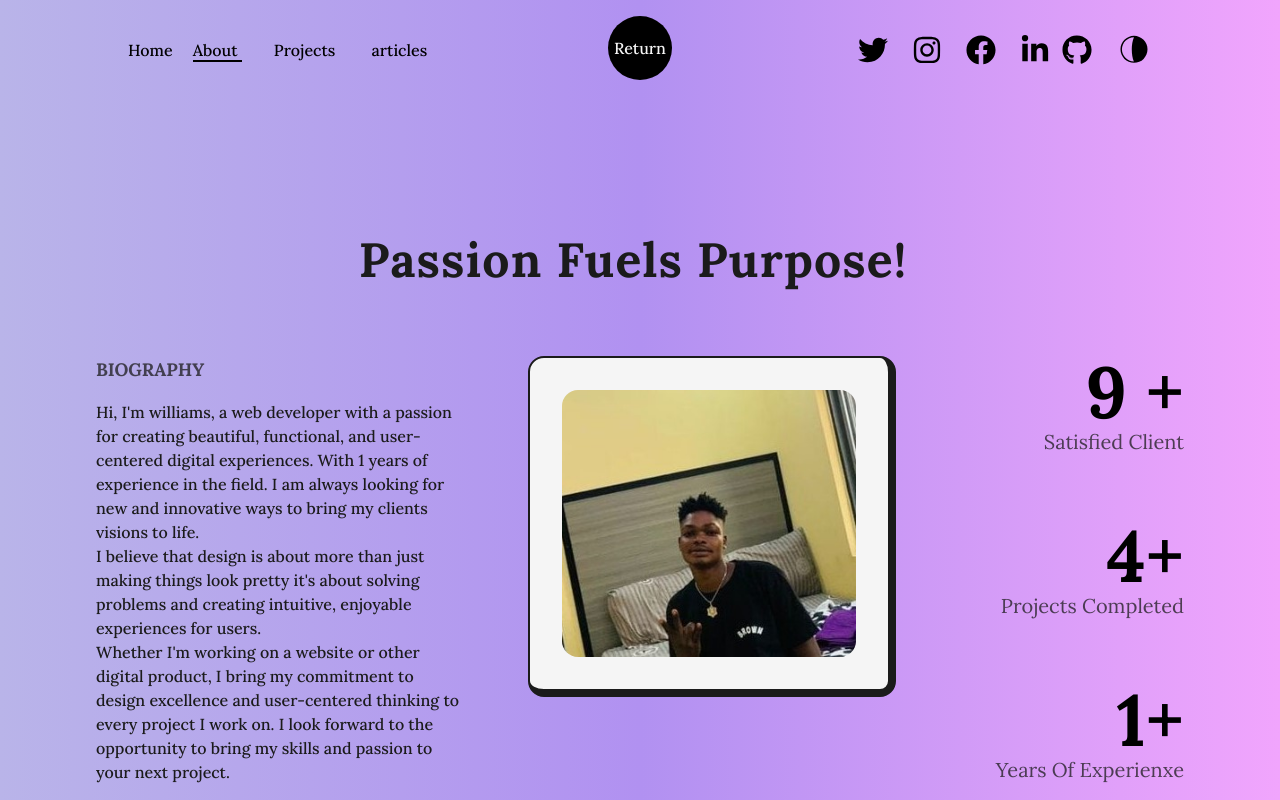
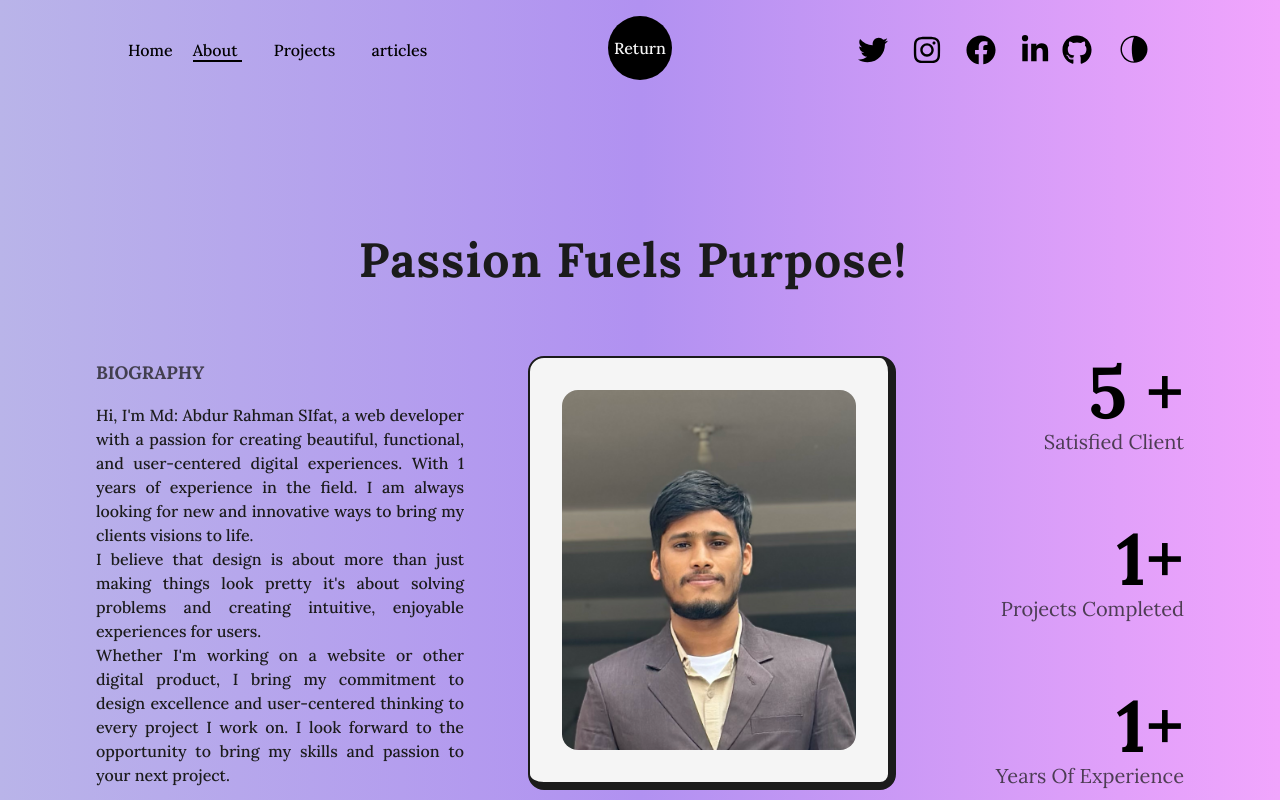
Before and after one commit to sifat-99/MD_ABDUR_RAHMAN_SIFAT, a Next.js app: page /about in a window 1280 px wide. Shown: the top 800 px of the page. Built offline with nearby package versions, Linux system fonts and the light colour scheme.

Commit message:
About page Updated

```diff
--- a/package.json
+++ b/package.json
@@ -1,5 +1,5 @@
 {
-  "name": "developer-portfolio-starter-code",
+  "name": "sifat-portfolio-starter",
   "version": "0.1.0",
   "private": true,
   "scripts": {
--- a/src/pages/about.js
+++ b/src/pages/about.js
@@ -2,7 +2,7 @@ import AnimatedText from "@/components/AnimatedText";
 import Layout from "@/components/Layout";
 import Head from "next/head";
 import Image from "next/image";
-import profilePic from "../../public/images/projects/williams port2.jpg";
+import profilePic from "../../public/Sifat.png";
 import { useEffect, useRef } from "react";
 import { useInView, useMotionValue, useSpring } from "framer-motion";
 import Skills from "@/components/skills";
@@ -48,19 +48,19 @@ function about() {
               <h2 className="mb-4 text-lg font-bold uppercase dark:text-stone-100 text-dark/75">
                 biography
               </h2>
-              <p className="font-medium text-dark dark:text-light">
-                Hi, I&apos;m williams, a web developer with a passion for
+              <p className="font-medium text-dark dark:text-light text-justify">
+                Hi, I&apos;m Md: Abdur Rahman SIfat, a web developer with a passion for
                 creating beautiful, functional, and user-centered digital
                 experiences. With 1 years of experience in the field. I am
                 always looking for new and innovative ways to bring my clients
                 visions to life.
               </p>
-              <p className="font-medium text-dark dark:text-light">
+              <p className="font-medium text-dark dark:text-light text-justify">
                 I believe that design is about more than just making things look
                 pretty it&apos;s about solving problems and creating intuitive,
                 enjoyable experiences for users.
               </p>
-              <p className="font-medium text-dark">
+              <p className="font-medium text-dark text-justify">
                 Whether I&apos;m working on a website or other digital product,
                 I bring my commitment to design excellence and user-centered
                 thinking to every project I work on. I look forward to the
@@ -71,7 +71,7 @@ function about() {
               <div className="absolute top-0 -right-3 -z-10 w-[102%] h-[103%] rounded-2xl  bg-dark"></div>
               <Image
                 src={profilePic}
-                alt="williams"
+                alt="Md: Abdur Rahman SIfat"
                 className="w-full h-auto rounded-2xl"
                 priority
                 sizes="(max-width: 768px) 100vw, (max-width: 1200px) 50vw, 33vw"
@@ -81,7 +81,7 @@ function about() {
             <div className="col-span-2 flex flex-col items-end justify-between xl:col-span-8 xl:flex-row xl:items-center md:order-3">
               <div className="flex flex-col justify-center items-end xl:items-center">
                 <span className="text-7xl font-bold inline-block md:text-6xl sm:text-5xl xs:text-4xl">
-                  <AnimatedNumber value={9} /> +
+                  <AnimatedNumber value={5} /> +
                 </span>
                 <h2 className="text-xl medium capitalize xl:text-center sm:text-base xs:text-sm md:text-xl dark:text-light text-dark/75">
                   satisfied client
@@ -89,7 +89,7 @@ function about() {
               </div>
               <div className="flex flex-col justify-center items-end">
                 <span className="text-7xl font-bold inline-block  md:text-6xl sm:text-5xl xs:text-4xl">
-                  <AnimatedNumber value={4} />+
+                  <AnimatedNumber value={1} />+
                 </span>
                 <h2 className="text-xl medium capitalize  text-dark/75 dark:text-light xl:text-center sm:text-base xs:text-sm md:text-xl">
                   projects completed
@@ -100,7 +100,7 @@ function about() {
                   <AnimatedNumber value={1} />+
                 </span>
                 <h2 className="text-xl medium capitalize xl:items-center dark:text-light xl:text-center sm:text-base xs:text-sm md:text-xl text-dark/75">
-                  years of experienxe
+                  years of experience
                 </h2>
               </div>
             </div>
--- a/src/pages/projects.js
+++ b/src/pages/projects.js
@@ -17,7 +17,7 @@ const FramerImage = motion(Image);
 
 function FeaturedProject({ type, title, summary, img, link, github }) {
   return (
-    <article className="w-full flex justify-between items-center border border-solid shadow-2xl bg-light border-dark rounded-3xl relative dark:bg-dark lg:flex-col lg:p-8 xs:rounded-2xl xs:rounded-br-3xl xs:p-4">
+    <article className="w-full flex justify-between items-center border border-solid shadow-2xl bg-transparent border-dark rounded-3xl relative dark:bg-dark lg:flex-col lg:p-8 xs:rounded-2xl xs:rounded-br-3xl xs:p-4">
       <div className="absolute top-0 -right-3 -z-10 w-[102%] h-[103%] rounded-2xl  bg-dark rounded-br-3xl dark:bg-light xs:-right-2 sm:h-[102%] xs-w-full xs:rounded-[1.5rem] "></div>
       <Link
         href={link}
@@ -64,7 +64,7 @@ function FeaturedProject({ type, title, summary, img, link, github }) {
 }
 function Project({ type, link, img, title, summary }) {
   return (
-    <article className="w-full   rounded-2xl  border bg-light p-6 border-dark dark:bg-dark dark:border-light xs:p-4 ">
+    <article className="w-full   rounded-2xl  border bg-transparent  p-6 border-dark dark:bg-transparent dark:border-light xs:p-4 ">
       <div className="grid gap-2 h-[29rem] grid-rows-[1fr,1fr,auto]">
         <Link
           href={link}
@@ -114,7 +114,7 @@ function projects() {
   return (
     <>
       <Head>
-        <title>projects page</title>
+        <title>Sifat || projects page</title>
         <meta name="description " content="any description" />
       </Head>
       <TransitionEffects />
@@ -123,8 +123,8 @@ function projects() {
           text="projects"
           className="mb-16 lg:!text-7xl mt-4 sm:mb-8 sm:!text-6xl xs:!text-4xl"
         />
-        <Layout className="mt-6">
-          <div className="  lgs:grid lgs:grid-cols-3 gap-2">
+        <Layout className="mt-6 ">
+          <div className="  lgs:grid lgs:grid-cols-3 gap-2  bg-gradient-to-r from-[#b9b4e9] via-[#b191f1] to-[#f1a5fd] dark:bg-gradient-to-r dark:from-[#191919] dark:via-[#040304] dark:to-[#000000] ">
             <div className="mb-6">
               <Project
                 title="worldist app"
```
Also changed, not shown: 1 other file (tests, documents, lock files or other folders).
